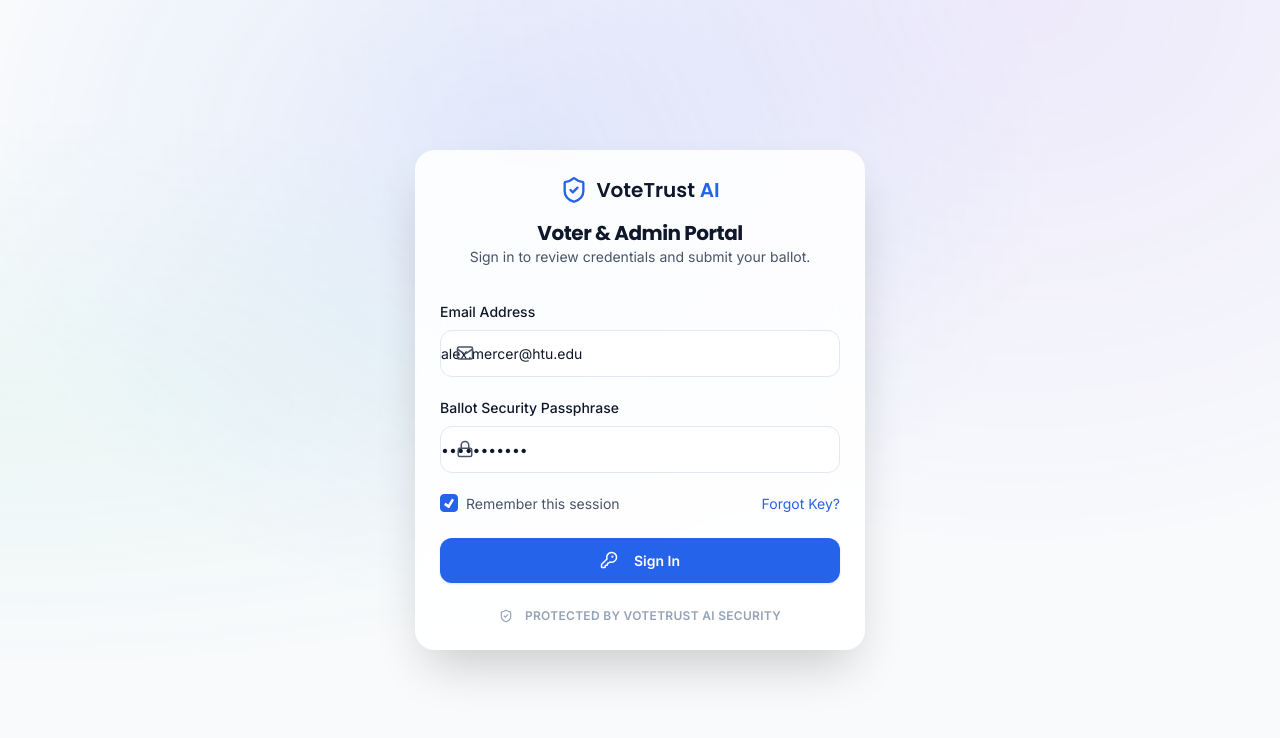
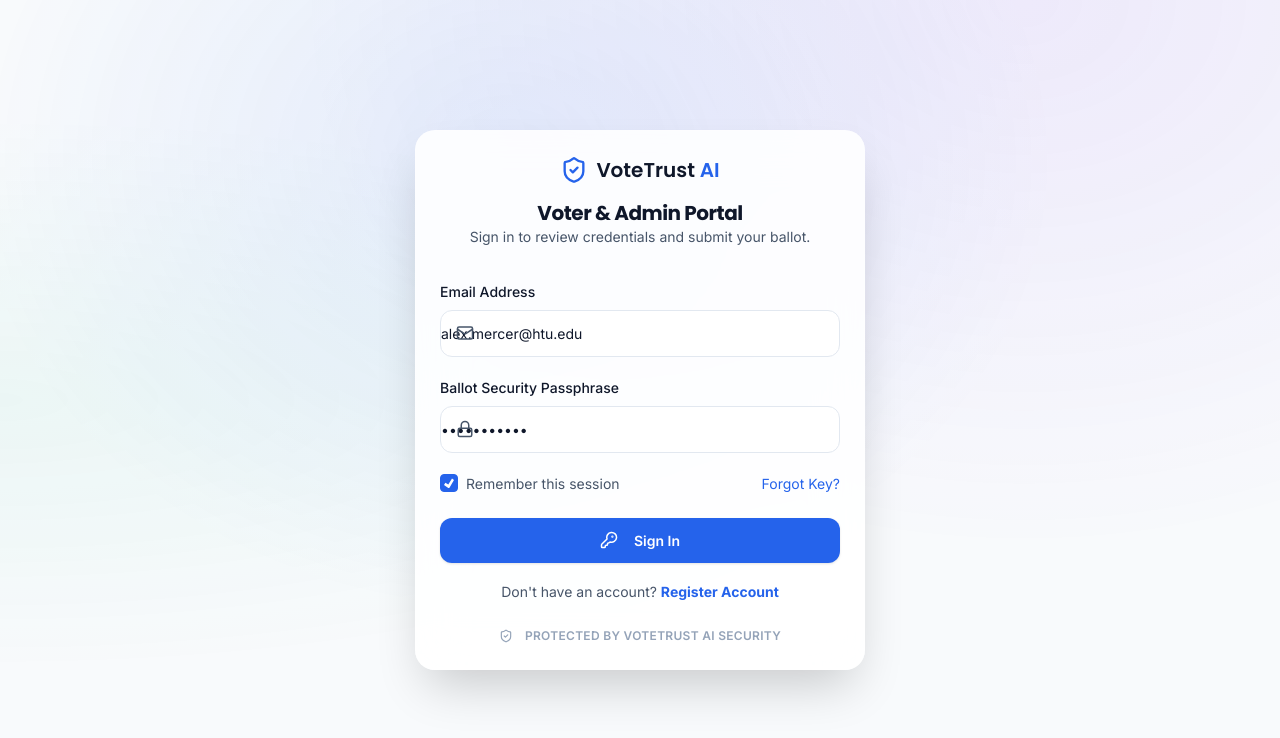
Before and after one commit to tech-devs1/EVoting-system, a Next.js app in the folder frontend/: page /login in a window 1280 px wide. Shown: the top 738 px of the page. Built offline with nearby package versions, Linux system fonts and the light colour scheme; no server answers.

Commit message:
aded register button

```diff
--- a/frontend/src/app/login/page.tsx
+++ b/frontend/src/app/login/page.tsx
@@ -130,6 +130,13 @@ export default function LoginPage() {
           </button>
         </form>
 
+        <div style={{ marginTop: 'var(--space-4)', textAlign: 'center' }}>
+          <span style={{ fontSize: 'var(--text-sm)', color: 'var(--text-secondary)' }}>Don't have an account? </span>
+          <Link href="/register" style={{ fontSize: 'var(--text-sm)', color: 'var(--color-primary)', fontWeight: 'bold' }}>
+            Register Account
+          </Link>
+        </div>
+
         <div className="auth-security-badge" style={{ marginTop: 'var(--space-6)' }}>
           <ShieldCheck size={14} style={{ display: 'inline-block', verticalAlign: 'middle', marginRight: '4px' }} />
           Protected by VoteTrust AI Security
--- a/frontend/src/app/register/page.tsx
+++ b/frontend/src/app/register/page.tsx
@@ -250,9 +250,9 @@ export default function RegisterPage() {
               }}>
                 <MailCheck size={32} />
               </div>
-              <h3 className="auth-title">Registration Verified</h3>
+              <h3 className="auth-title">Account Created Successfully</h3>
               <p className="auth-subtitle" style={{ marginBottom: 'var(--space-6)' }}>
-                An email verification challenge was sent. Tap the confirmation link in your institutional inbox to activate key verification.
+                Your account has been registered securely. Please proceed to the login terminal to authenticate with your new passphrase.
               </p>
               <Link href="/login" className="btn btn-primary btn-full hover-lift">Proceed to Login Terminal</Link>
             </div>
--- a/frontend/src/context/AuthContext.tsx
+++ b/frontend/src/context/AuthContext.tsx
@@ -96,9 +96,9 @@ export function AuthProvider({ children }: { children: React.ReactNode }) {
       // Hit our new strict backend register endpoint
       const res = await apiRequest<{ status: string; data: UserProfile; token: string }>('/auth/register', 'POST', { studentId, email, name, password });
 
-      if (res.status === 'success' && res.token) {
-        localStorage.setItem('votetrust_token', `Bearer ${res.token}`);
-        setUser(res.data);
+      if (res.status === 'success') {
+        // Do not auto login. The user will be requested to login again.
+        return;
       } else {
         throw new Error('Registration failed due to server error.');
       }
```
